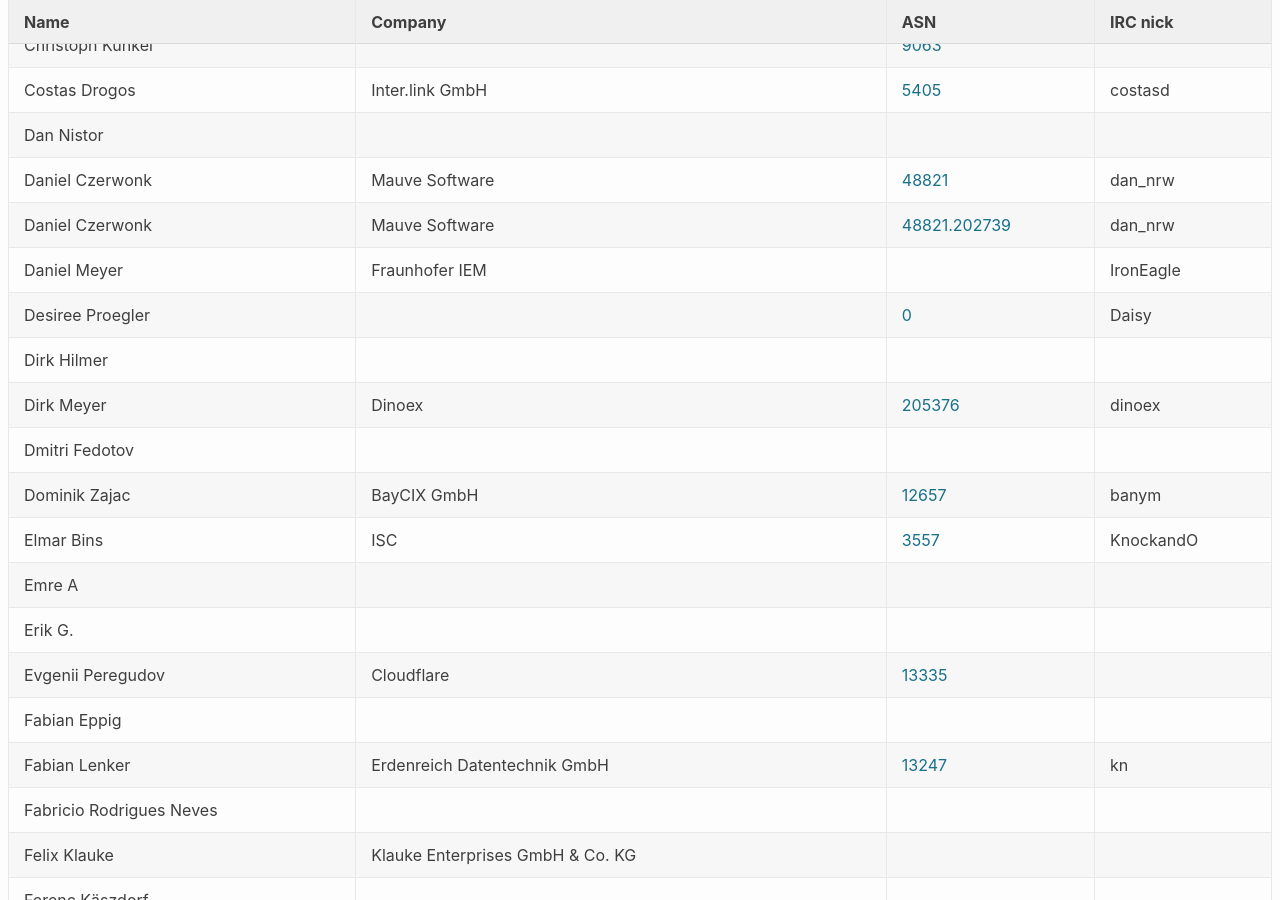
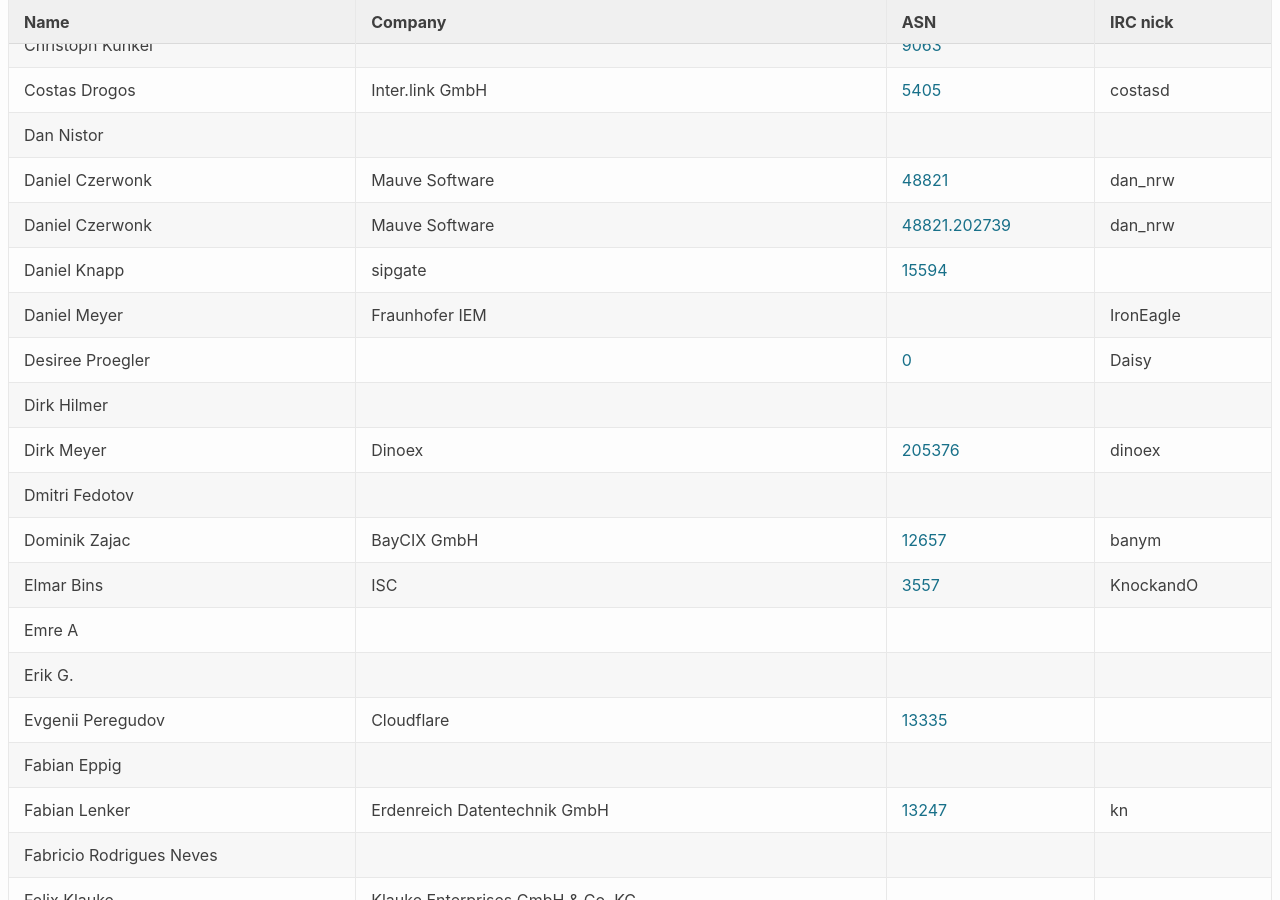
Before and after one commit to denog/pretix-attendeelist, a Jekyll site: the page built from denog15/index.md, in a window 1280 px wide and 900 px high, scrolled down 20814 px. Built offline with Jekyll 4.4.1, drawn with Linux system fonts in a browser that asks for light colours.

Commit message:
Latest data: Mon Nov 20 08:48:13 UTC 2023

```diff
--- a/_data/attendees_denog15_online.json
+++ b/_data/attendees_denog15_online.json
@@ -208,6 +208,12 @@
     "company": "Mauve Software",
     "irc": "dan_nrw",
     "asn": "48821.202739"
+  },
+  {
+    "name": "Daniel Knapp",
+    "company": "sipgate",
+    "irc": null,
+    "asn": "15594"
   },
   {
     "name": "Daniel Meyer",
```
